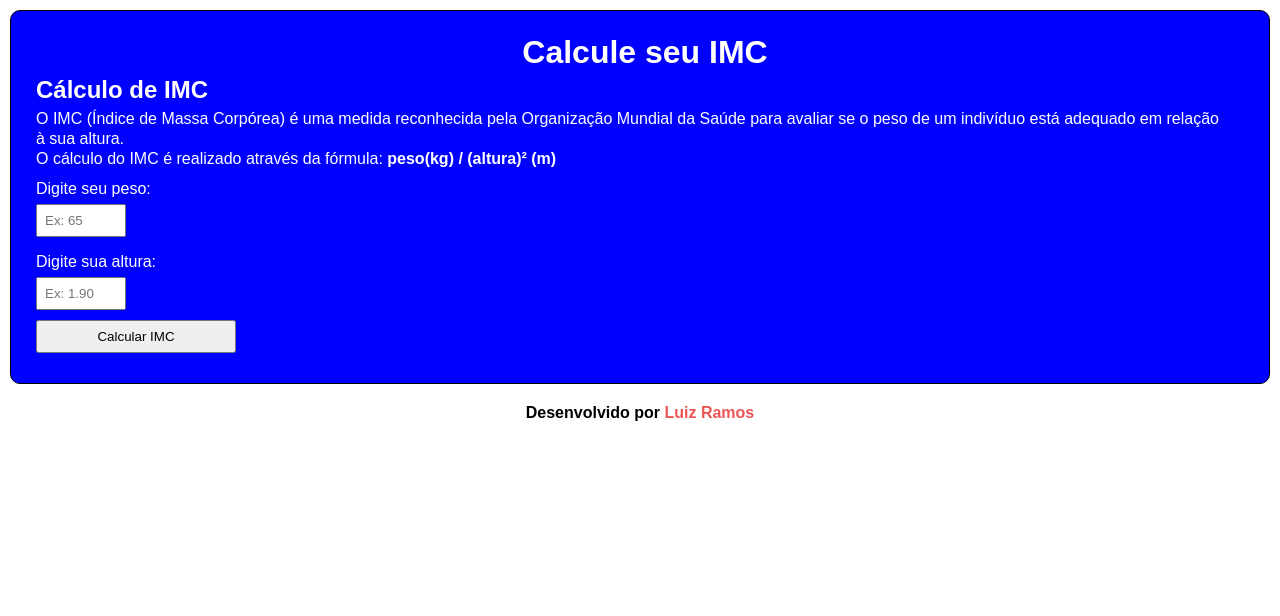
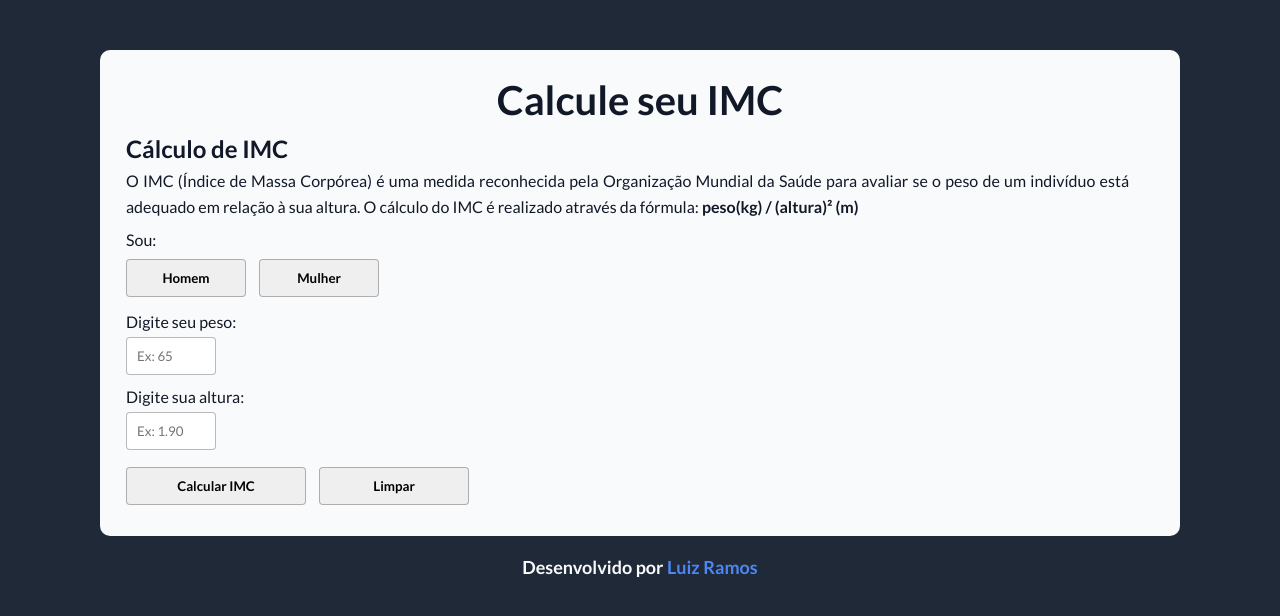
Before and after one commit to luizramosh/calculadora-imc, a plain HTML site: page index.html in a window 1280 px wide. Drawn offline with Linux system fonts and the light colour scheme.

Commit message:
Adição dos botões para selecionar sexo e mensagem personalizada de acordo com a seleção. Uso de localStorage para salvar últimas inserções do usuário. Adição do botão para limpar seleções e estilização do projeto. Finalizado.

```diff
--- a/index.html
+++ b/index.html
@@ -3,6 +3,9 @@
 <head>
     <meta charset="UTF-8">
     <meta name="viewport" content="width=device-width, initial-scale=1.0">
+    <link rel="preconnect" href="https://fonts.googleapis.com">
+    <link rel="preconnect" href="https://fonts.gstatic.com" crossorigin>
+    <link href="https://fonts.googleapis.com/css2?family=Lato:ital,wght@0,100;0,300;0,400;0,700;0,900;1,100;1,300;1,400;1,700;1,900&family=Roboto:ital,wght@0,100..900;1,100..900&display=swap" rel="stylesheet">
     <link rel="stylesheet" href="style.css">
     <title>Calculadora - IMC</title>
 </head>
@@ -11,24 +14,36 @@
         <h1>Calcule seu IMC</h1>
         <h2>Cálculo de IMC</h2>
         <p id="infoTexto">
-        O IMC (Índice de Massa Corpórea) é uma medida reconhecida pela Organização Mundial da Saúde para avaliar se o peso de um indivíduo está adequado em relação à sua altura. <br>
-        O cálculo do IMC é realizado através da fórmula: <strong>peso(kg) / (altura)² (m)</strong>
+        O IMC (Índice de Massa Corpórea) é uma medida reconhecida pela Organização Mundial da Saúde para avaliar se o peso de um indivíduo está adequado em relação à sua altura. O cálculo do IMC é realizado através da fórmula: <strong>peso(kg) / (altura)² (m)</strong>
 
         </p>
-        <!--Elaborar um label para seleção de sexo do usuário
-        -->
-         <!--Elaborar um label para seleção de idade do usuário
-        -->
+        <div id="btnSexo">
+            <p>Sou:</p>
+
+            <input type="hidden" name="sexo" id="sexo" value="">
+
+            <button type="button" id="btnHomem">Homem</button>
+
+            <button type="button" id="btnMulher">Mulher</button>
+
+        </div>
+
         <form id="formularioIMC">
             <label>Digite seu peso:</label>
             <input type="text" name="peso" id="peso" placeholder="Ex: 65" required>
+
             <label>Digite sua altura:</label>
             <input type="text" name="altura" id="altura" placeholder="Ex: 1.90" required>
-            <input type="submit" id="botaoCalcularIMC" value="Calcular IMC">
+
+            <div id="callToActionButtons">
+                <input type="submit" id="botaoCalcularIMC" value="Calcular IMC">
+                <button type="button" id="limparCampos">Limpar</button>
+            </div>
         </form>
+            <p id="ultimoResultado"></p>
 
-        <div id="valorIMC"></div>
-    </div>
+            <div id="valorIMC"></div>
+            </div>
 
 
     <footer>Desenvolvido por <a href="https://linkedin.com/in/luizramosh">Luiz Ramos</a></footer>
--- a/script.js
+++ b/script.js
@@ -1,5 +1,6 @@
 /*
 Dados para cálculo do IMC - Índice de Massa Corporal
+imc = peso / (altura * altura)
 
 Abaixo de 17 - muito abaixo do peso
 Entre 17 e 18,49 - abaixo do peso
@@ -7,16 +8,31 @@ Entre 18.5 e 24.99 - peso normal
 Entre 25 e 29,99 - acima do peso
 */
 
-// peso / (altura * altura)
-
 let imc;
 let resultado;
+const btnHomem = document.querySelector('#btnHomem')
+const btnMulher = document.querySelector('#btnMulher')
+const campoSexo = document.querySelector('#sexo')
+
+// Definir sexo ao clicar nos botões
+    btnHomem.addEventListener('click', ()=> {
+        btnHomem.classList.add('selectHomem')
+        btnMulher.classList.remove('selectMulher')
+        campoSexo.value = 'homem'
+    })
+
+    btnMulher.addEventListener('click', ()=> {
+        btnMulher.classList.add('selectMulher')
+        btnHomem.classList.remove('selectHomem')
+        campoSexo.value = 'mulher'
+    })
 
 const calcular = (event) => {
     event.preventDefault()
 
     let pesoStrg = document.querySelector('#peso').value
     let alturaStrg = document.querySelector('#altura').value
+    const sexo = campoSexo.value
 
     // Trocar vírgula por ponto na entrada do usuário
     pesoStrg = pesoStrg.replace(',', '.')
@@ -26,11 +42,10 @@ const calcular = (event) => {
     const peso = parseFloat(pesoStrg)
     const altura = parseFloat(alturaStrg)
 
-
     //Correção se altura for fornecida em centímetros
-
     if(altura > 3) {
         document.querySelector('#valorIMC').innerHTML = `Altura deve ser informada em metros. Ex: para 1 metro e 67 centímetros, digite 1.67 ou 1,67.`
+        return
     }
 
     // Validação input peso e altura
@@ -39,25 +54,52 @@ const calcular = (event) => {
         return
     }
 
+    if(!sexo) {
+        document.querySelector('#valorIMC').innerHTML = `Por favor, selecione seu sexo, clicando em "Homem" ou "Mulher" `
+    }
+
     let imc = peso / (altura*altura)
     imc = imc.toFixed(2)
-    console.log(imc)
 
-    // Muito abaixo do peso ideal recomendado
-    if(imc < 17){
-        document.querySelector('#valorIMC').innerHTML = `Seu Índice de Massa Corporal (IMC) é ${imc}. Você está muito abaixo do peso recomendado para seu sexo e altura. É recomendado buscar orientação nutricional.`
+    // Salvar no localStorage
+    localStorage.setItem('ultimoIMC', imc)
 
-    // Abaixo do peso
-    } else if(imc >= 17 && imc <= 18.49){
-        document.querySelector('#valorIMC').innerHTML = `Seu Índice de Massa Corporal (IMC) é ${imc}. Você está abaixo do peso recomendado para seu sexo e altura. É recomendado consultar um especialista. `
-    // Peso ideal dentro do recomendado
-    } else if(imc >= 18.5 && imc <= 24.99){
-        document.querySelector('#valorIMC').innerHTML = `Seu Índice de Massa Corporal (IMC) é ${imc}. Você está dentro do peso ideal recomendado para seu sexo e altura. Continue com bons hábitos e mantenha-se ativo(a)!`
-    // Acima do peso
-    }else if(imc >= 25){
-        document.querySelector('#valorIMC').innerHTML = `Seu Índice de Massa Corporal (IMC) é ${imc}. Você está acima do peso recomendado para seu sexo e altura. É recomendado procurar um especialista.`
+    let mensagem = `Seu Índice de Massa Corporal (IMC) é ${imc}.  `
+
+    if(imc < 17) {
+        mensagem += sexo === 'homem' ? `Você está muito abaixo do peso recomendado para homens. É recomendado buscar orientação nutricional`:
+        `Você está muito abaixo do peso recomendado para mulheres. É recomendado buscar orientação nutricional.`
+
+    } else if(imc >= 17 && imc <= 18.49) {
+        mensagem += sexo === 'homem' ? `Você está abaixo do peso recomendado para homens. Consulte um especialista.`:
+        `Você está abaixo do peso recomendado para mulheres. Consulte um especialista`
+
+    } else if(imc >= 18.5 && imc <= 24.99) {
+        mensagem += sexo === 'homem' ? `Você está dentro do peso ideal recomendado. Continue com bons hábitos e mantenha-se ativo!`:
+        `Você está está dentro do peso ideal recomendado. Continue com bons hábitos e mantenha-se ativa!`
+
+    } else if (imc >= 25) {
+        mensagem += sexo === 'homem' ? `Você está acima do peso recomendado para homens. É ideal procurar um especialista.`:
+        `Você está acima do peso recomendado para mulheres. É ideal procurar um especialista.`
     }
-
+    document.querySelector('#valorIMC').innerHTML = mensagem
 }
 
 document.querySelector('#formularioIMC').addEventListener('submit', calcular)
+
+//Limpar campos
+document.querySelector('#limparCampos').addEventListener('click', ()=> {
+    document.querySelector('#peso').value = ''
+    document.querySelector('#altura').value = ''
+    document.querySelector('#valorIMC').innerHTML = ''
+    campoSexo.value = ''
+    btnHomem.classList.remove('selectHomem')
+    btnMulher.classList.remove('selectMulher')
+})
+
+window.addEventListener('DOMContentLoaded', () => {
+    const ultimo = localStorage.getItem('ultimoIMC')
+    if(ultimo) {
+    document.querySelector('#ultimoResultado').innerHTML = `Último valor de IMC calculado: ${ultimo}`
+}
+})
--- a/style.css
+++ b/style.css
@@ -1,27 +1,51 @@
+:root {
+--cor-fundo-body: #1F2937;
+  --cor-fundo-card: #F9FAFB;
+  --cor-texto-principal: #111827;
+
+  --cor-botao-hover: #4d87f3;
+  --cor-limpar-hover: #f0252592;
+
+  --cor-botao-mulher: #ca6f1e;
+  --cor-botao-homem:  #265802a6;
+
+  --cor-link-footer: #4d87f3;
+  --cor-borda-botao-hover: rgba(0, 0, 0, 0.055);
+
+}
+
 * {
     box-sizing: border-box;
     margin: 0;
     padding: 0;
-    font-family: Arial, Helvetica, sans-serif;
+    font-family:'Lato', sans-serif;
+    }
+
+    body {
+        background-color: var(--cor-fundo-body);
+        color: var(--cor-texto-principal);
+
     }
 
     #principal {
-        border: solid 1px black;
-        margin: 10px;
-        background: blue; /* cor ilustrativa */
-        color: white;
+    background-color: var(--cor-fundo-card);
+    color: var(--cor-texto-principal);
     border-radius: 10px;
     padding: 15px;
+    margin: 50px 100px 20px 100px;
+    min-width: 70%;
+    border: solid 1px rgba(0, 0, 0, 0.003);
+
     }
 
     h1 {
-        margin: 8px 0px 0px 10px;
+        margin:10px 0px;
         text-align: center;
+        font-size: 40px;
     }
 
     h2 {
         margin: 5px 0 0 10px;
-
     }
 
 #infoTexto {
@@ -29,7 +53,62 @@
     margin-left: 10px;
     margin-top: 5px;
     margin-right: 35px;
-    line-height: 20px;
+    line-height: 26px;
+}
+
+#btnSexo {
+    margin-top: 10px;
+    margin-left: 10px;
+}
+
+#btnHomem {
+    font-weight: bold;
+    margin-top: 10px;
+    margin-bottom: 5px;
+    width: 120px;
+    padding: 10px;
+    margin-right: 10px;
+    cursor: pointer;
+    border: 1px solid rgba(0, 0, 0, 0.273);
+    transition: 0.3s;
+    border-radius: 4px;
+}
+
+#btnHomem:hover {
+    background-color: #265802a6;
+    border-color: var(--cor-borda-botao-hover);
+    border: 1px solid rgba(0, 0, 0, 0.055);
+    transition: 0.3s;
+}
+
+#btnMulher {
+    font-weight: bold;
+    margin-top: 10px;
+    margin-bottom: 5px;
+    width: 120px;
+    padding: 10px;
+    cursor: pointer;
+    border: 1px solid rgba(0, 0, 0, 0.273);
+    transition: 0.3s;
+    border-radius: 4px;
+}
+
+#btnMulher:hover {
+    background-color: #ca6f1e
+}
+
+.selectHomem {
+    background-color: var(--cor-botao-homem);
+    border-color: var(--cor-borda-botao-hover);
+    border: 1px solid rgba(0, 0, 0, 0.055);
+
+}
+
+.selectMulher {
+    background-color: var(--cor-botao-mulher);
+    border-color: var(--cor-borda-botao-hover);
+    border: 1px solid rgba(0, 0, 0, 0.055);
+
 }
 
 #formularioIMC {
@@ -42,38 +121,81 @@
 
 input[type="text"] {
     display: block;
-    margin-bottom: 10px;
+    margin-bottom: 7px;
     width: 90px;
-    padding: 7px ;
+    padding: 10px ;
+    border: 1px solid rgba(0, 0, 0, 0.273);
+    border-radius: 4px;
 }
 
 input[type="submit"] {
-    display: block;
-    margin-bottom: 10px;
-    width: 200px;
-    padding: 7px;
+    font-weight: bold;
+    margin-top: 8px;
+    margin-bottom: 5px;
+    width: 180px;
+    padding: 10px;
     cursor: pointer;
+    color: black;
+    border: 1px solid rgba(0, 0, 0, 0.273);
+    transition: 0.3s;
+    border-radius: 4px;
+}
+
+input[type="submit"]:hover {
+    background-color: var(--cor-botao-hover);
+    border-color: var(--cor-borda-botao-hover);
+    border: 1px solid rgba(0, 0, 0, 0.055);
+    transition: 0.3s;
+}
+
+#limparCampos {
+    font-weight: bold;
+    margin-top: 10px;
+    margin-bottom: 5px;
+    margin-left: 10px;
+    width: 150px;
+    padding: 10px;
+    cursor: pointer;
+    color: black;
+    border: 1px solid rgba(0, 0, 0, 0.273);
+    transition: 0.3s;
+    border-radius: 4px;
+}
+
+#limparCampos:hover {
+    background-color: var(--cor-limpar-hover);
+    border-color: var(--cor-borda-botao-hover);
+    border: 1px solid rgba(205, 15, 15, 0.055);
+    transition: 0.3s;
+
+}
+
+#ultimoResultado {
+    margin: 10px 0 8px 10px;
+    font-weight: bold;
+    line-height: 15px;
+    font-size: 17px;
 
 }
 
 #valorIMC {
     margin: 5px 0 0 10px ;
+    line-height: 22px;
+    font-size: 17px;
 
 }
 
 footer {
+    background-color: var(--cor-fundo-body);
+    color: var(--cor-fundo-card);
     text-align: center;
     position: fixed;
     width: 100%;
-padding-top: 10px;
+    font-size: 18px;
     font-weight: bold;
-
-
 }
 
 footer a {
-    color:rgba(230, 17, 17, 0.714);
+    color: var(--cor-link-footer);
     text-decoration: none;
-
-
 }
```
Also changed, not shown: image/calculadora-imc.png (added), images/imc_elevado.jpg (deleted), images/imc_ideal.jpg (deleted), 1 other file. Lines whose indentation alone changed are shown as unchanged.
